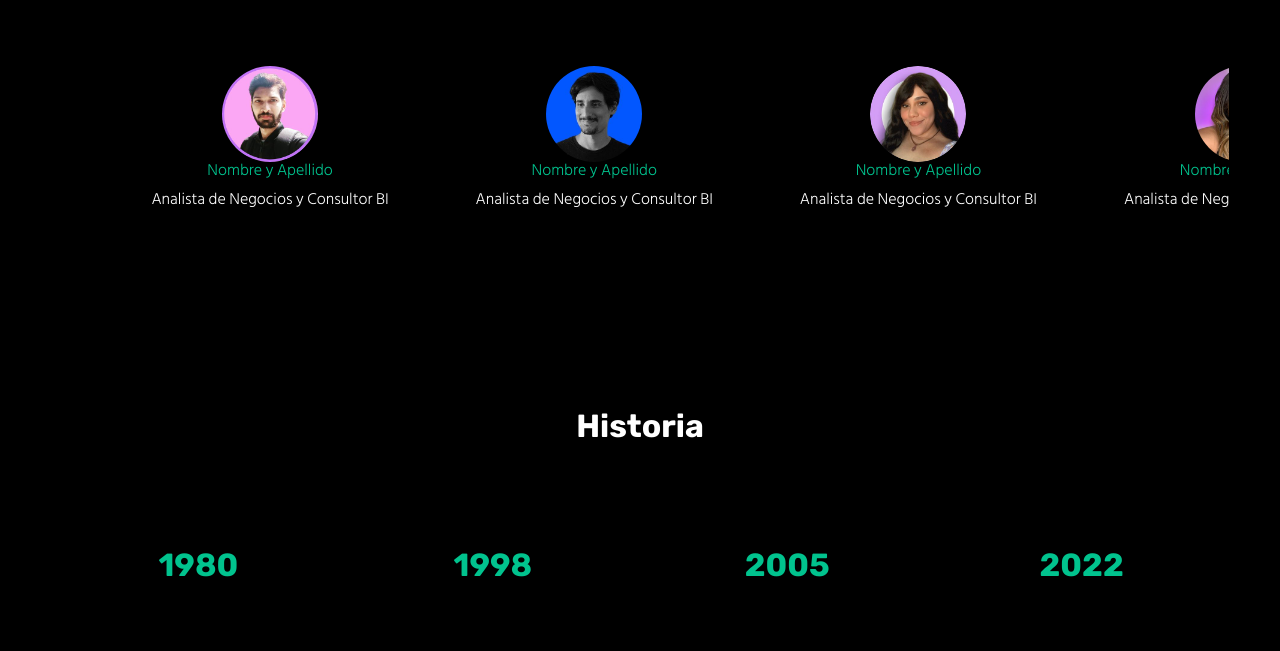
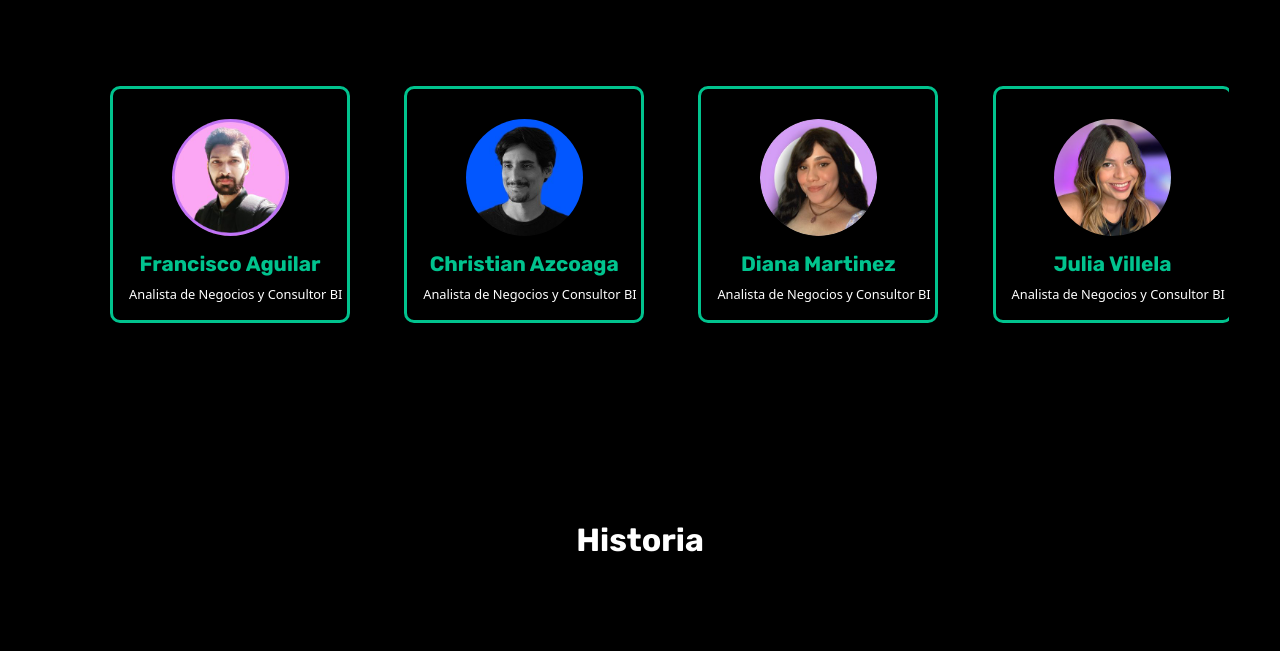
Before and after one commit to simoncarlos/Stelarze-Simon-Hurtado, a plain HTML site: page pages/quienes-somos.html in a window 1280 px wide. Shown: the part 1195-1846 px from the top of the page. Drawn offline with nearby package versions, Linux system fonts and the light colour scheme.

Commit message:
version final con bootstrap

```diff
--- a/css/style.css
+++ b/css/style.css
@@ -8,7 +8,7 @@ body{
 }
 /* ---------- Style del Menu ---------- */
 nav{
-    height: 80px;
+    height:100px;
     background-image: linear-gradient(black, black, rgba(0, 0, 0, 0.76), rgba(0, 0, 0, 0));
     color: white;
     font-family: 'Hind Siliguri', sans-serif;
@@ -91,7 +91,7 @@ nav{
     justify-content: start;
     align-items: center;
     padding: 10%;
-    margin-top: 80px;
+    margin-top: 100px;
 }
 .encabezado__articulo{
     text-align: left;
@@ -587,12 +587,6 @@ nav{
     width: 80%;
     border-radius: 10px;
 }
-.seccion__texto--primario{
-    color: #01c38e;
-    font-family: 'Hind Siliguri', sans-serif;
-    font-size: 1rem;
-    line-height: 1rem;
-}
 /* ---------- Style Linea de Tiempo ---------- */
 .seccion__tiempo{
     list-style-type: none;
@@ -634,8 +628,27 @@ nav{
     text-align: center;
     display: inline-block;
 }
-.seccion__icono--bordes{
+.card{
+    margin-right: 50px;
+    width: 15rem;
+    background-color: rgb(0, 0, 0, 0);
+    border: 3px solid #01c38e;
+    border-radius: 10px;
+}
+.card img{
     border-radius: 50%;
+    width: 50%;
+    margin: 30px auto 0 auto;
+}
+.card-title{
+    color: #01c38e;
+    font-family: 'rubik', sans-serif;
+    font-size: 1.3rem;
+    font-weight: 800;
+}
+.card-text{
+    color: white;
+    font-size: 0.8rem;
 }
 /*---------- Style Politica de Privacidad, Avisos Legales y Politica de Cookies ---------- */
 .encabezado--privacidad, .encabezado--legal, .encabezado--cookies{
@@ -805,7 +818,6 @@ nav{
         width: 35%;
     }
 }
-
 /* Animaciones */
 .nav-item a:hover{
     animation-duration: 4s;
--- a/pages/quienes-somos.html
+++ b/pages/quienes-somos.html
@@ -12,7 +12,6 @@
     <link rel="preconnect" href="https://fonts.gstatic.com" crossorigin>
     <link href="https://fonts.googleapis.com/css2?family=Rubik:wght@700&display=swap" rel="stylesheet">
     <link href="https://fonts.googleapis.com/css2?family=Hind+Siliguri:wght@300&display=swap" rel="stylesheet">
-    <link href="https://cdnjs.cloudflare.com/ajax/libs/font-awesome/5.13.0/css/all.min.css" rel="stylesheet">
 </head>
 <body>
     <!-- inicio barra de navegacion -->
@@ -33,7 +32,7 @@
                     <a href="../index.html" class="navbarbrand menu__enlace">
                         <img src="../assets/logos/logo-white.png" class="menu__logo" alt="Logo de Stelarze">
                     </a>
-                    <button type="button" class="btn-close bg-light" data-bs-dismiss="offcanvas"></button>
+                    <button type="button" class="btn-close bg-light btn-close-white" data-bs-dismiss="offcanvas"></button>
                 </div>
                 <div class="offcanvas-body">
                     <ul class="navbar-nav align-items-center">
@@ -96,39 +95,49 @@
             <h2 class="seccion__titulo">Nuestro Equipo</h2>
             <ul class="seccion__lista--personal">
                 <li class="seccion__item--personal">
-                    <article>
-                        <img src="../assets/perfiles/aguilar-front.jpg" class="seccion__icono seccion__icono--bordes" alt="Foto de Perfil de Aguilar">
-                        <h3 class="seccion__texto--primario">Nombre y Apellido</h3>
-                        <small class="seccion__texto">Analista de Negocios y Consultor BI</small>
-                    </article>
+                    <div class="card">
+                        <img src="../assets/perfiles/aguilar-front.jpg" alt="Foto de perfil de Francisco">
+                        <div class="card-body">
+                          <h5 class="card-title">Francisco Aguilar</h5>
+                          <p class="card-text">Analista de Negocios y Consultor BI</p>
+                        </div>
+                    </div>
                 </li>
                 <li class="seccion__item--personal">
-                    <article>
-                        <img src="../assets/perfiles/chris-data.jpg" class="seccion__icono seccion__icono--bordes" alt="Foto de Perfil de Chris">
-                        <h3 class="seccion__texto--primario">Nombre y Apellido</h3>
-                        <small class="seccion__texto">Analista de Negocios y Consultor BI</small>
-                    </article>
+                    <div class="card">
+                        <img src="../assets/perfiles/chris-data.jpg" alt="Foto de perfil de Christian">
+                        <div class="card-body">
+                          <h5 class="card-title">Christian Azcoaga</h5>
+                          <p class="card-text">Analista de Negocios y Consultor BI</p>
+                        </div>
+                    </div>
                 </li>
                 <li class="seccion__item--personal">
-                    <article>
-                        <img src="../assets/perfiles/diana-coder.jpg" class="seccion__icono seccion__icono--bordes" alt="Foto de Perfil de Diana">
-                        <h3 class="seccion__texto--primario">Nombre y Apellido</h3>
-                        <small class="seccion__texto">Analista de Negocios y Consultor BI</small>
-                    </article>
+                    <div class="card">
+                        <img src="../assets/perfiles/diana-coder.jpg" alt="Foto de perfil de Diana">
+                        <div class="card-body">
+                          <h5 class="card-title">Diana Martinez</h5>
+                          <p class="card-text">Analista de Negocios y Consultor BI</p>
+                        </div>
+                    </div>
                 </li>
                 <li class="seccion__item--personal">
-                    <article>
-                        <img src="../assets/perfiles/julia-ux-ui.jpg" class="seccion__icono seccion__icono--bordes" alt="Foto de Perfil de Julia">
-                        <h3 class="seccion__texto--primario">Nombre y Apellido</h3>
-                        <small class="seccion__texto">Analista de Negocios y Consultor BI</small>
-                    </article>
+                    <div class="card">
+                        <img src="../assets/perfiles/julia-ux-ui.jpg" alt="Foto de perfil de Julia">
+                        <div class="card-body">
+                          <h5 class="card-title">Julia Villela</h5>
+                          <p class="card-text">Analista de Negocios y Consultor BI</p>
+                        </div>
+                    </div>
                 </li>
                 <li class="seccion__item--personal">
-                    <article>
-                        <img src="../assets/perfiles/martin-proyect.jpg" class="seccion__icono seccion__icono--bordes" alt="Foto de Perfil de Martin">
-                        <h3 class="seccion__texto--primario">Nombre y Apellido</h3>
-                        <small class="seccion__texto">Analista de Negocios y Consultor BI</small>
-                    </article>
+                    <div class="card">
+                        <img src="../assets/perfiles/martin-proyect.jpg" alt="Foto de perfil de Martin">
+                        <div class="card-body">
+                          <h5 class="card-title">Martin Francisco</h5>
+                          <p class="card-text">Analista de Negocios y Consultor BI</p>
+                        </div>
+                    </div>
                 </li>
             </ul>
         </section>
@@ -136,25 +145,25 @@
             <h2 class="seccion__titulo">Historia</h2>
             <div class="seccion__contenedor">
                 <ul class="seccion__tiempo">
-                    <li class="seccion__fecha seccion__fecha--primero">
+                    <li class="seccion__fecha">
                         <article>
                             <span class="seccion__año">1980</span>
                             <p class="seccion__texto"> Lorem ipsum dolor sit amet consectetur adipisicing elit. Pariatur sapiente alias dolor laborum in quia explicabo distinctio.</p>
                         </article>
                     </li>
-                    <li class="seccion__fecha seccion__fecha--medio">
+                    <li class="seccion__fecha">
                         <article>
                             <span class="seccion__año">1998</span>
                             <p class="seccion__texto"> Lorem ipsum dolor sit amet consectetur adipisicing elit. Pariatur sapiente alias dolor laborum in quia explicabo distinctio.</p>
                         </article>
                     </li>
-                    <li class="seccion__fecha seccion__fecha--medio">
+                    <li class="seccion__fecha">
                         <article>
                             <span class="seccion__año">2005</span>
                             <p class="seccion__texto"> Lorem ipsum dolor sit amet consectetur adipisicing elit. Pariatur sapiente alias dolor laborum in quia explicabo distinctio.</p>
                         </article>
                     </li>
-                    <li class="seccion__fecha seccion__fecha--ultimo">
+                    <li class="seccion__fecha">
                         <article>
                             <span class="seccion__año">2022</span>
                             <p class="seccion__texto"> Lorem ipsum dolor sit amet consectetur adipisicing elit. Pariatur sapiente alias dolor laborum in quia explicabo distinctio.</p>
```
Lines whose indentation alone changed are shown as unchanged.
